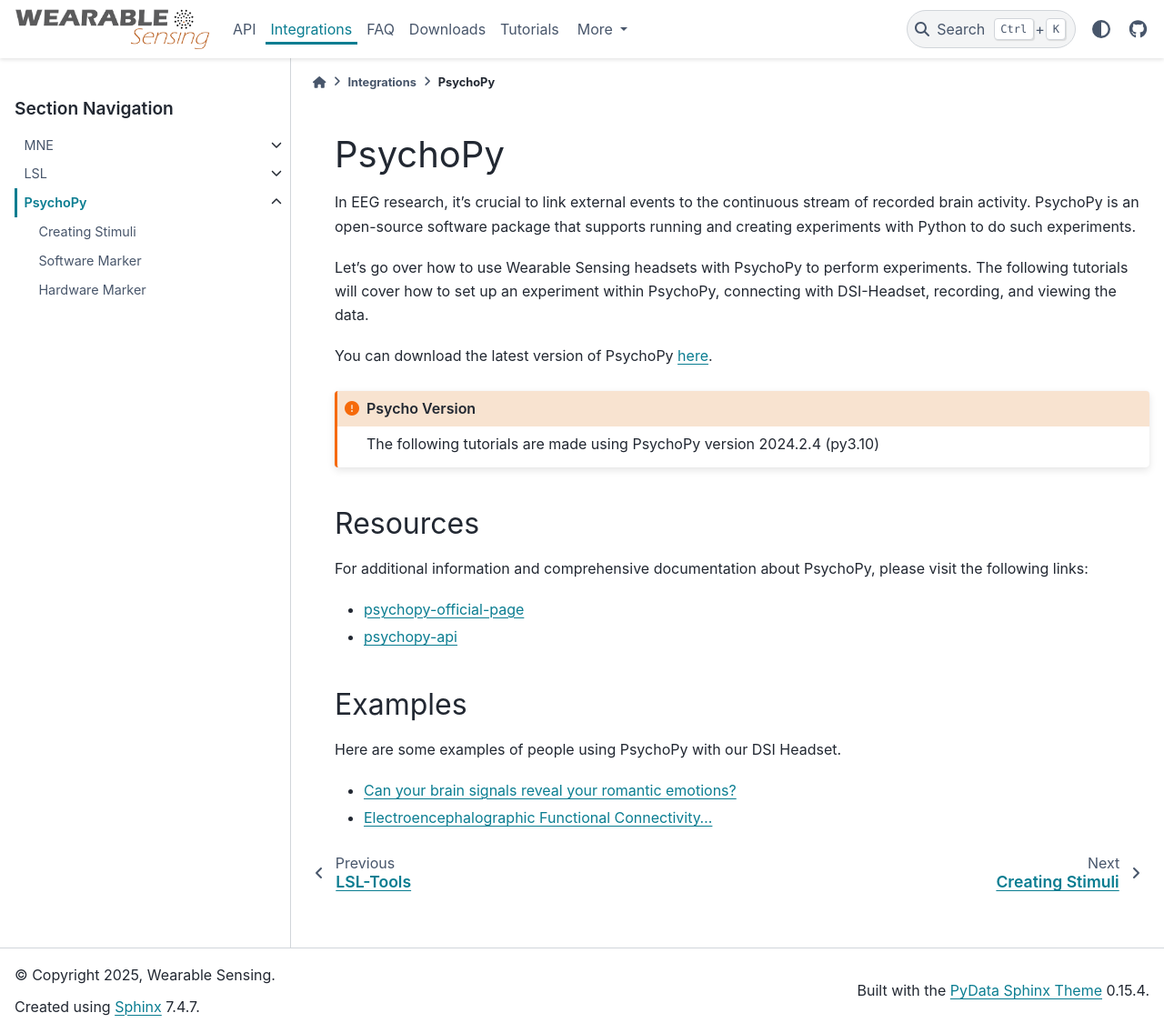
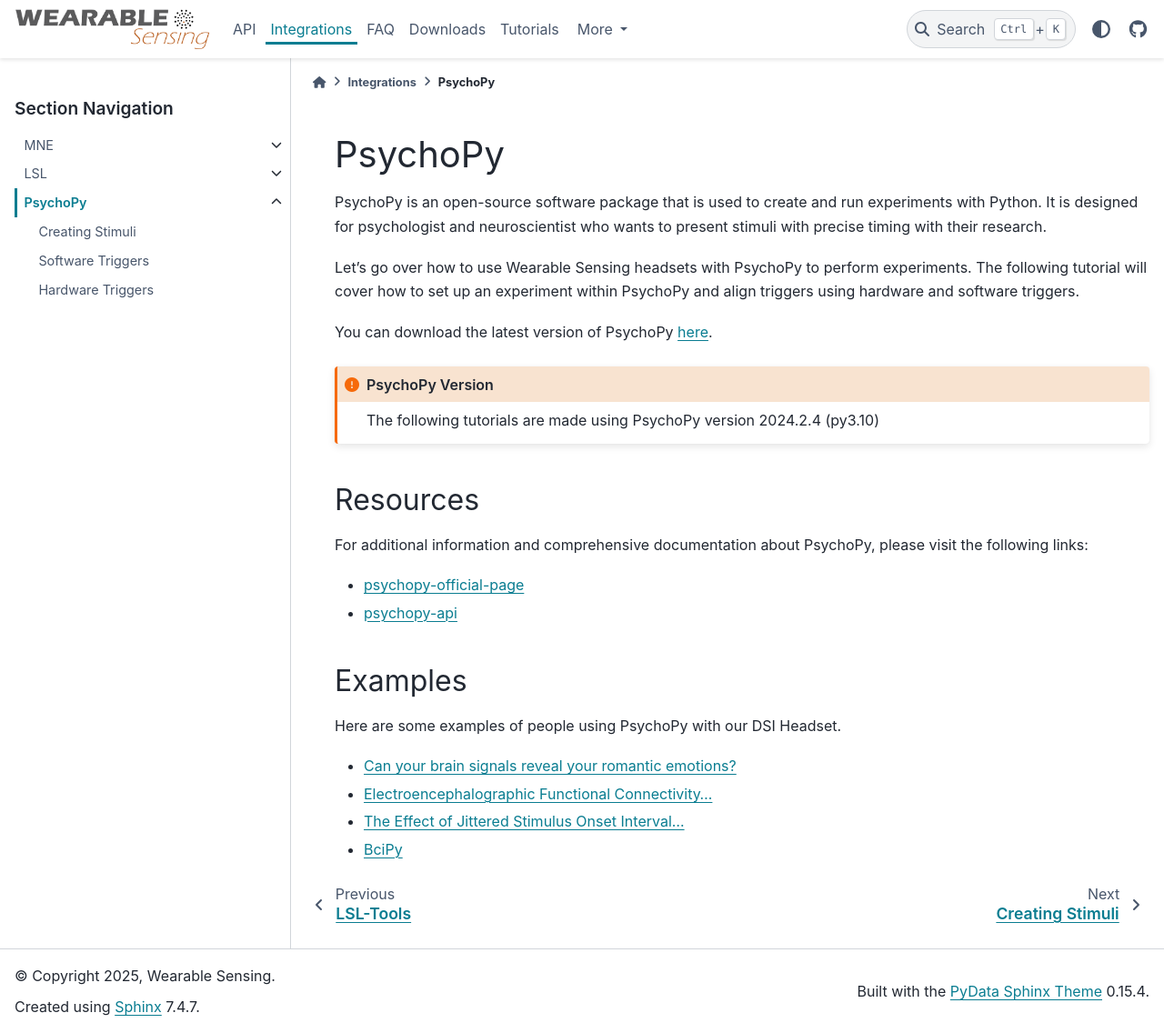
Before and after one commit to WearableSensing/wiki, a Sphinx documentation site: the page built from docs/examples/psychopy/index.md, in a window 1280 px wide and 1136 px high. Shown: the whole window at 91% size. Built offline with Sphinx 7.4.7 and the PyData theme 0.15.4, drawn with Linux system fonts in a browser that asks for light colours.

Commit message:
PR changes

````diff
--- a/docs/examples/psychopy/index.md
+++ b/docs/examples/psychopy/index.md
@@ -3,17 +3,17 @@
 ```{toctree}
 :hidden:
 Creating Stimuli <stimulus>
-Software Marker <marker>
-Hardware Marker <serial>
+Software Triggers <software>
+Hardware Triggers <hardware>
 ```
 
-In EEG research, it's crucial to link external events to the continuous stream of recorded brain activity. PsychoPy is an open-source software package that supports running and creating experiments with Python to do such experiments.
+PsychoPy is an open-source software package that is used to create and run experiments with Python. It is designed for psychologist and neuroscientist who wants to present stimuli with precise timing with their research.
 
-Let's go over how to use Wearable Sensing headsets with PsychoPy to perform experiments. The following tutorials will cover how to set up an experiment within PsychoPy, connecting with DSI-Headset, recording, and viewing the data.
+Let's go over how to use Wearable Sensing headsets with PsychoPy to perform experiments. The following tutorial will cover how to set up an experiment within PsychoPy and align triggers using hardware and software triggers.
 
 You can download the latest version of PsychoPy [here](https://www.psychopy.org/download.html).
 
-```{admonition} Psycho Version
+```{admonition} PsychoPy Version
 :class: attention
 The following tutorials are made using PsychoPy version 2024.2.4 (py3.10)
 
@@ -32,3 +32,5 @@
 
 * [Can your brain signals reveal your romantic emotions?](https://www.sciencedirect.com/science/article/abs/pii/S0010482525011059)
 * [Electroencephalographic Functional Connectivity...](https://direct.mit.edu/jocn/article-abstract/doi/10.1162/jocn_a_02338/130559/Electroencephalographic-Functional-Connectivity?redirectedFrom=fulltext)
+* [The Effect of Jittered Stimulus Onset Interval...](https://www.mdpi.com/2624-6120/5/1/2)
+* [BciPy](https://arxiv.org/abs/2002.06642)
````
Also changed, not shown: docs/examples/psychopy/hardware.md (renamed from docs/examples/psychopy/serial.md, +2 -2 lines), docs/examples/psychopy/software.md (renamed from docs/examples/psychopy/marker.md, +1 -1 lines), docs/examples/psychopy/stimulus.md (+1 -1 lines).
